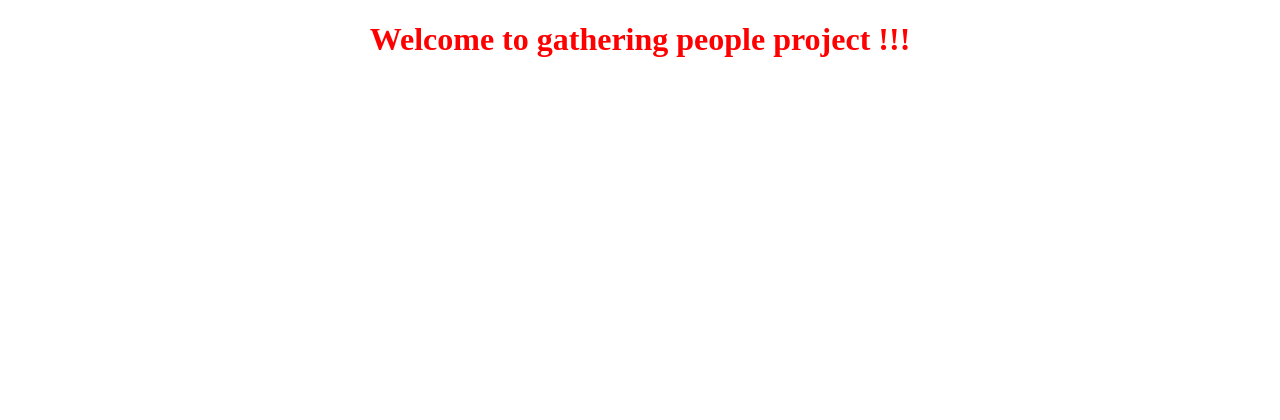
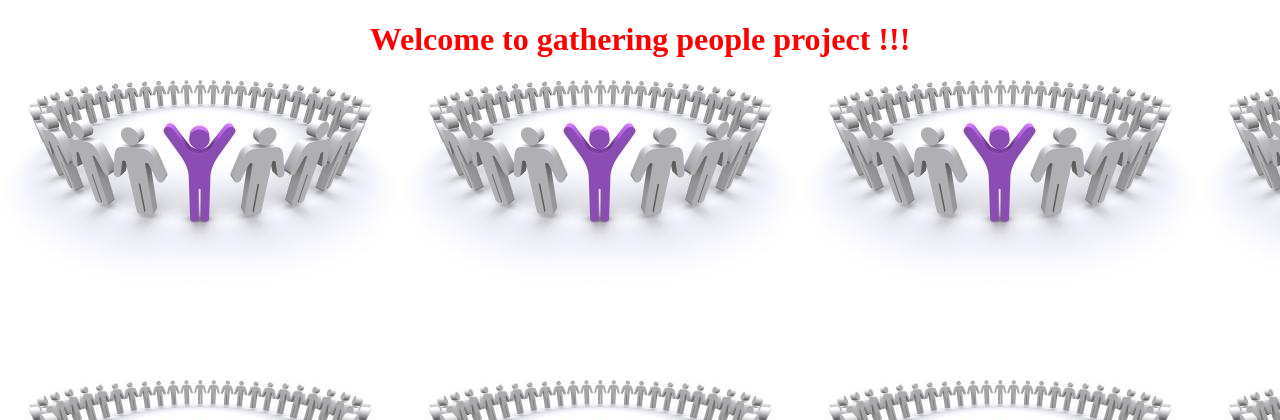
Before and after one commit to romulus31/gathering_people, a PHP site: page /welcome.html in a window 1280 px wide. Shown: the top 420 px of the page. Run offline with PHP 8.4, Linux system fonts and the light colour scheme.

Commit message:
version 1.2 image

```diff
--- a/general.css
+++ b/general.css
@@ -2,3 +2,11 @@ h1{
 	text-align:center;
 	color:red;
 }
+
+#first{
+
+}
+
+body{
+	background: url('pictures/people.jpg')
+}
--- a/welcome.html
+++ b/welcome.html
@@ -14,5 +14,10 @@
 			Welcome to gathering people project !!!
 		</h1>
 
+		<p id="first">
+
+
+		</p>
+
 	</body>
 </html>
```
Also changed, not shown: pictures/people.jpg (added).
